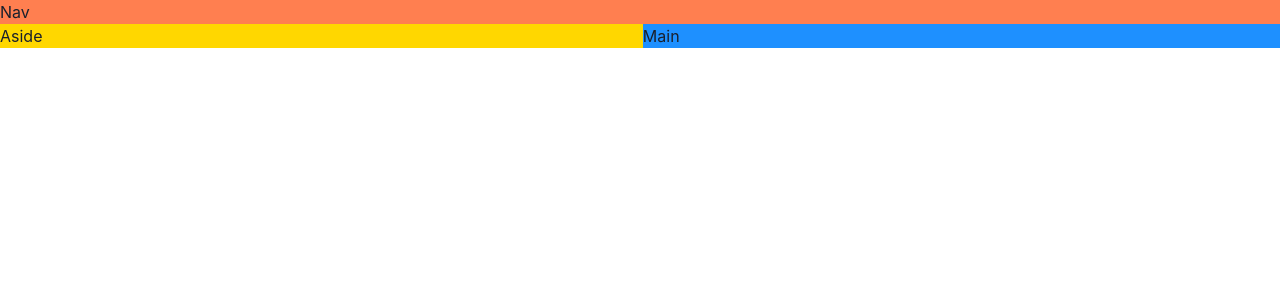
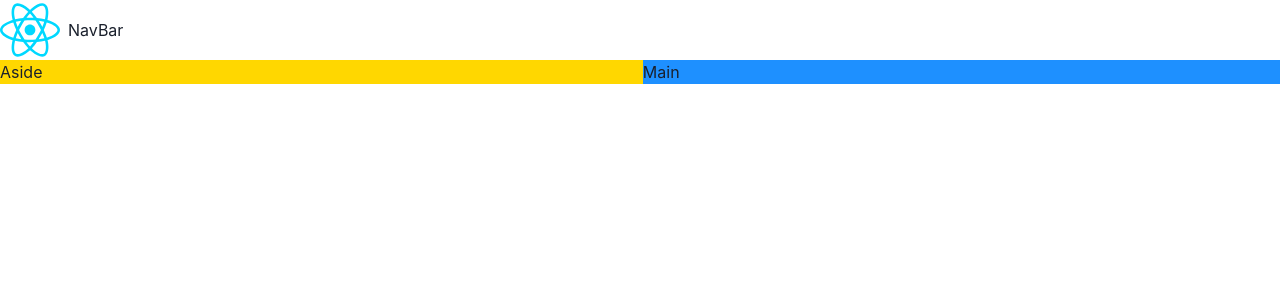
Before and after one commit to ajaykumar-28/game-discovery, a React (Vite) app: page / in a window 1280 px wide. Shown: the top 300 px of the page. Built offline with nearby package versions, Linux system fonts and the light colour scheme.

Commit message:
Build a navbar

```diff
--- a/src/App.tsx
+++ b/src/App.tsx
@@ -1,4 +1,5 @@
 import { Grid, GridItem, Show } from "@chakra-ui/react";
+import NavBar from "./components/NavBar";
 
 function App() {
   return (
@@ -8,8 +9,8 @@ function App() {
         lg: `"nav nav" "aside main"`,
       }}
     >
-      <GridItem area="nav" bg="coral">
-        Nav
+      <GridItem area="nav">
+        <NavBar />
       </GridItem>
       <Show above="lg">
         <GridItem area="aside" bg="gold">
--- /dev/null
+++ b/src/components/NavBar.tsx
@@ -0,0 +1,13 @@
+import { HStack, Image, Text } from "@chakra-ui/react";
+import logo from "../assets/react.svg";
+
+const NavBar = () => {
+  return (
+    <HStack>
+      <Image src={logo} boxSize={"60px"} />
+      <Text>NavBar</Text>
+    </HStack>
+  );
+};
+
+export default NavBar;
```
